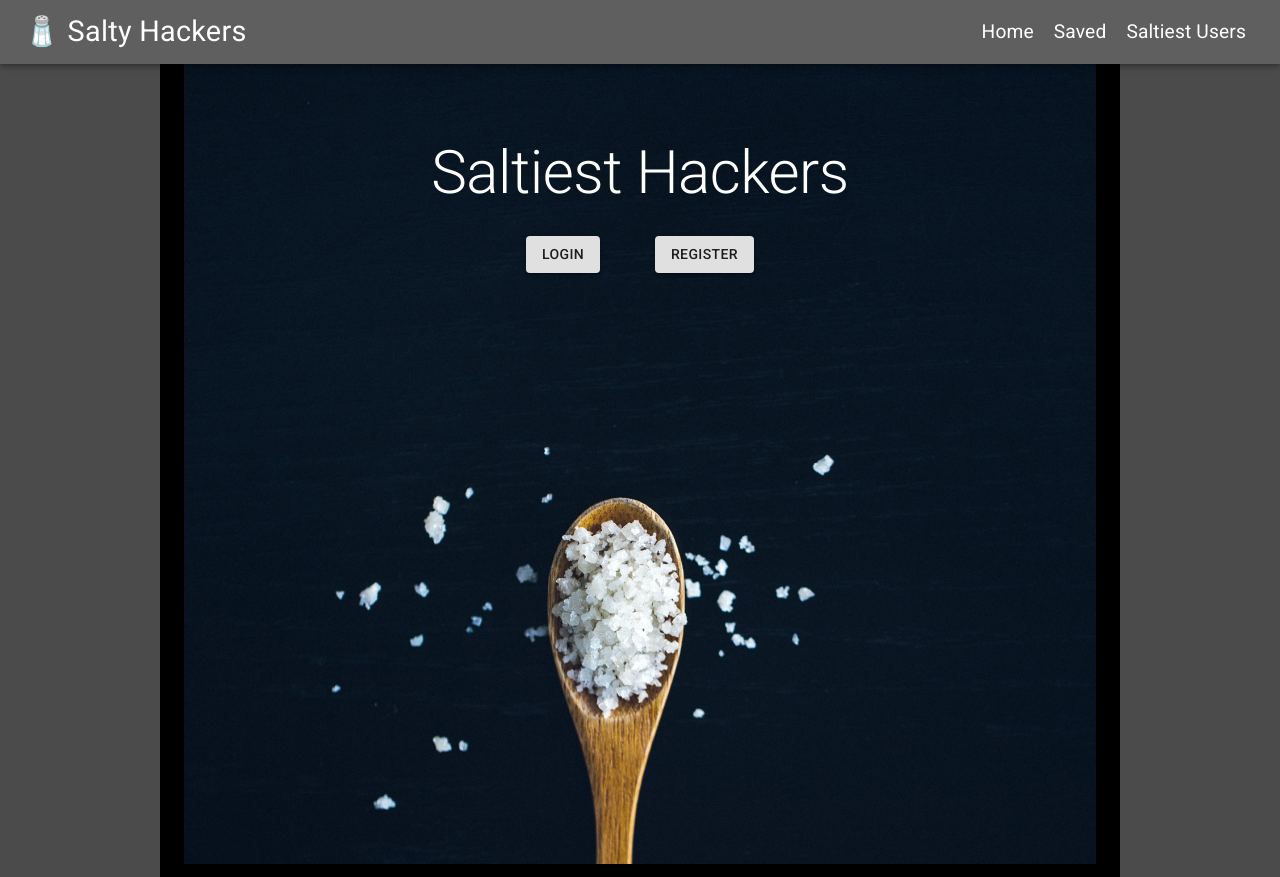
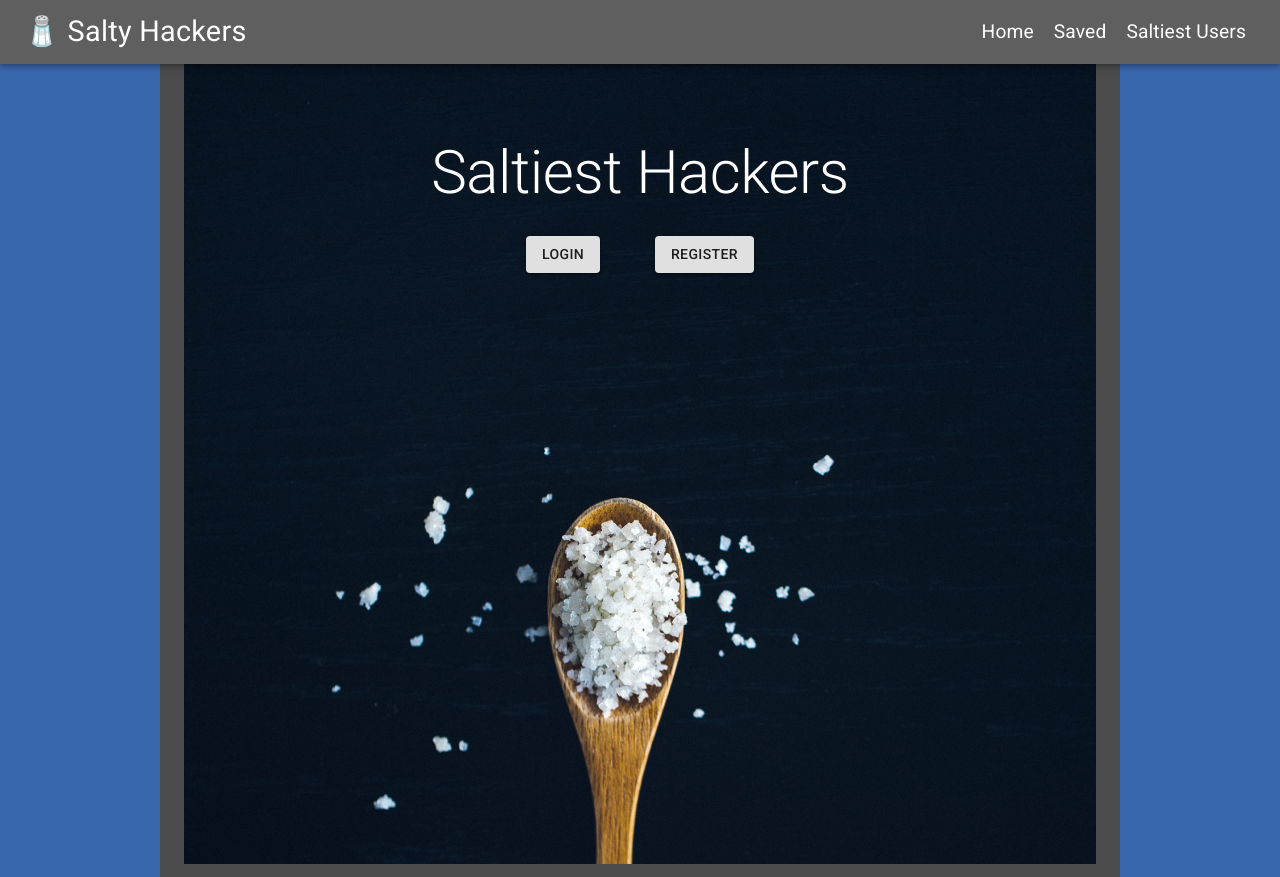
Before and after one commit to Saltiest-Hackers/Frontend, a React (Create React App) app in the folder saltiest-hackers/: page / in a window 1280 px wide. Built offline with nearby package versions, Linux system fonts and the light colour scheme.

Commit message:
Changed color scheme to match marketing site

```diff
--- a/saltiest-hackers/src/App.js
+++ b/saltiest-hackers/src/App.js
@@ -14,7 +14,7 @@ import SaltiestUsers from './components/SaltiestUsers';
 const useStyles = makeStyles({
   column: {
     minHeight: '100vh',
-    backgroundColor: 'black',
+    backgroundColor: '#4b4b4b',
     paddingBottom: '1%',
   }
 })
--- a/saltiest-hackers/src/index.css
+++ b/saltiest-hackers/src/index.css
@@ -1,5 +1,5 @@
 #root {
-    background-color: #4b4b4b;
+    background-color: #3967AD;
 }
 html {
     overflow-y: scroll;
```
